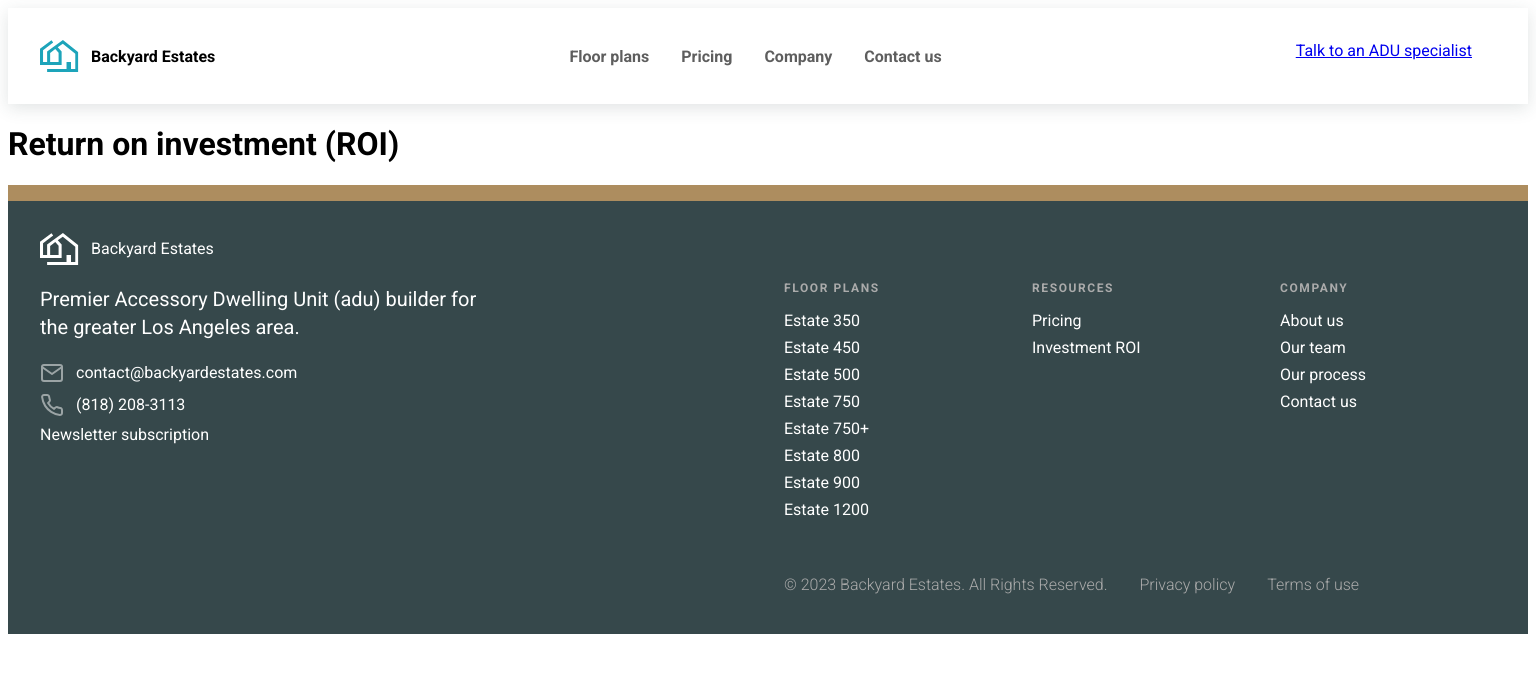
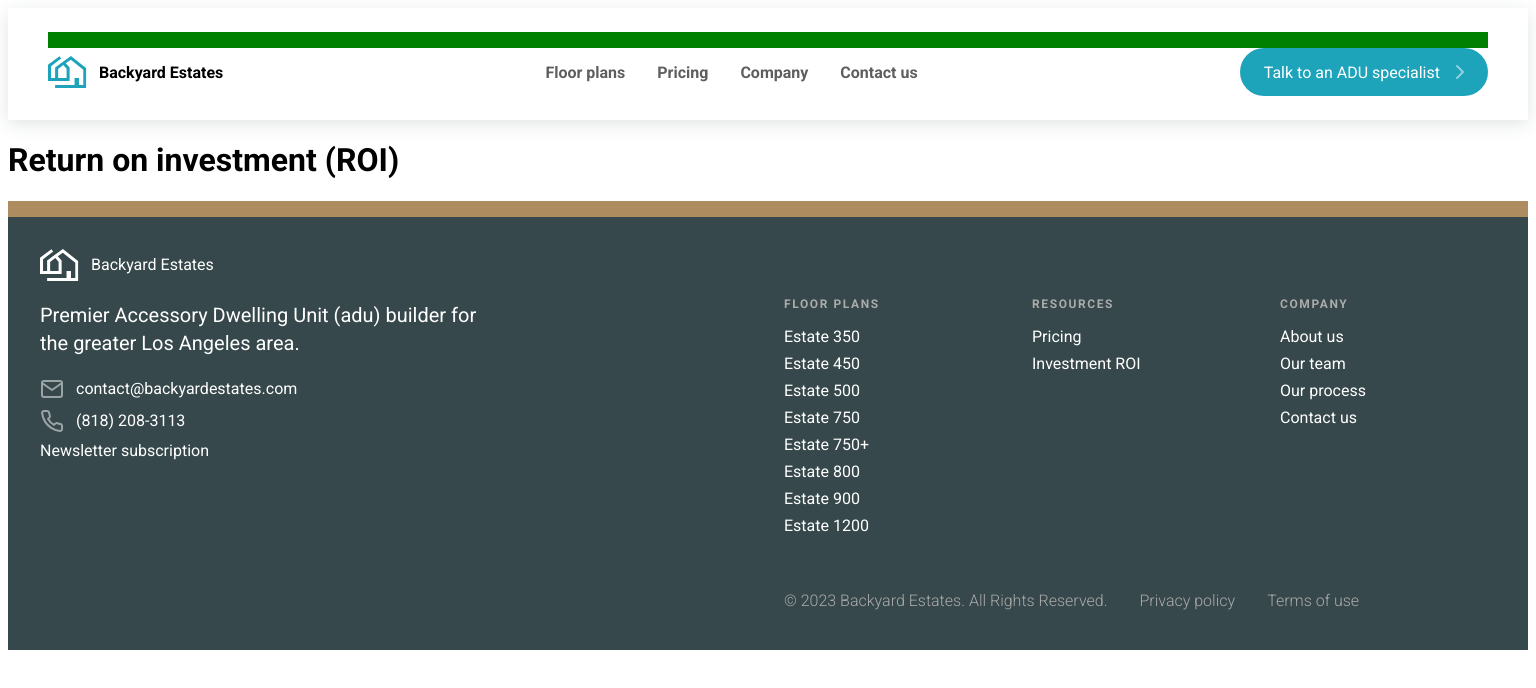
Before and after one commit to backyardestates/backyardestates, a Next.js app: page /roi in a window 1536 px wide. Shown: the top 688 px of the page. Built offline with nearby package versions, Linux system fonts and the light colour scheme.

Commit message:
Add responsive behavior

```diff
--- a/src/components/Logo/Logo.module.css
+++ b/src/components/Logo/Logo.module.css
@@ -1,21 +1,47 @@
-.root {
-    /* border: 3px solid red; */
+.root a {
+    display: flex;
+    gap: 0.75rem;
+    align-items: center;
+    font-weight: 700;
+    color: #000;
+    text-decoration: none;
+    height: 3rem;
 }
 
-.root svg {
-    /* border: 3px solid green; */
+.root span {
+    display: none;
 }
+
+/* fluid */
+@media only screen and (min-width: 960px) {
     .root span {
-    /* border: 3px solid green; */
+        display: inline-block;
     }
 
     .root a {
         display: flex;
         gap: 0.75rem;
         align-items: center;
-    /* border: 3px solid gray; */
         font-weight: 700;
         color: #000;
         text-decoration: none;
         height: 3rem;
     }
+}
+
+/* fixed */
+@media only screen and (min-width: 1440px) {
+    .root span {
+        display: inline-block;
+    }
+
+    .root a {
+        display: flex;
+        gap: 0.75rem;
+        align-items: center;
+        font-weight: 700;
+        color: #000;
+        text-decoration: none;
+        height: 3rem;
+    }
+}
--- a/src/components/Navbar/Navbar.module.css
+++ b/src/components/Navbar/Navbar.module.css
@@ -1,39 +1,85 @@
+/* Mobile S */
 .root {
+    margin: 0;
     padding: 1.5rem 2rem;
     background: white;
     box-shadow: 0px 4px 16px 0px rgba(54, 72, 75, 0.15);
+}
+.container {
     display: flex;
-    /* border: 5px solid gray; */
+    border-top: 16px solid red;
+    width: 100%;
 }
-
 .links {
-    display: flex;
+    display: none;
     gap: 32px;
     justify-content: center;
     align-items: center;
     margin: 0;
     padding: 0;
     list-style: none;
-    /* border: 1px solid green; */
 }
-
 .links li a {
     text-decoration: none;
     color: #5e5e5e;
     font-weight: 700;
 }
-
 .left {
-    /* display: flex; */
     flex-grow: 1;
-    /* justify-content: flex-start; */
-    /* border: 1px solid red; */
+}
+.right {
+    display: flex;
+    gap: 1.5rem;
+    flex-grow: 1;
+    justify-content: flex-end;
+}
+.menu {
+    display: flex;
+    gap: 0.75rem;
+    align-items: center;
 }
 
-.right {
-    display: flex;
-    flex-grow: 1;
-    /* justify-self: flex-end; */
-    justify-content: flex-end;
-    /* border: 1px solid blue; */
+/* Mobile XS */
+@media only screen and (min-width: 475px) {
+    .container {
+        border-top: 16px solid green;
+        width: 100%;
+    }
 }
+
+/* fluid */
+@media only screen and (min-width: 960px) {
+    .root {
+        background: white;
+        box-shadow: 0px 4px 16px 0px rgba(54, 72, 75, 0.15);
+    }
+    .container {
+        /* border-top: 16px solid green; */
+        width: 100%;
+    }
+    .links {
+        display: flex;
+    }
+    .menu {
+        display: none;
+    }
+}
+
+/* fixed */
+@media only screen and (min-width: 1400px) {
+    .root {
+        background: white;
+        box-shadow: 0px 4px 16px 0px rgba(54, 72, 75, 0.15);
+    }
+    .container {
+        /* border-top: 16px solid blue; */
+        margin: 0 auto;
+        width: 90rem;
+    }
+    .links {
+        display: flex;
+    }
+    .menu {
+        display: none;
+    }
+}
--- a/src/components/Navbar/index.js
+++ b/src/components/Navbar/index.js
@@ -1,11 +1,12 @@
 import Link from 'next/link'
 import Logo from '../Logo'
 import style from './Navbar.module.css'
+import Button from '../Button'
 
 export default function Navbar() {
     return (
-        <div className="container">
-            <nav className={style.root}>
+        <nav className={style.root}>
+            <div className={style.container}>
                 <div className={style.left}>
                     <Logo />
                 </div>
@@ -24,31 +25,40 @@ export default function Navbar() {
                     </li>
                 </ul>
                 <div className={style.right}>
-                    <Link
-                        href="/talk-to-an-adu-specialist"
-                        className="btn-primary"
-                    >
+                    <Button href="/talk-to-an-adu-specialist">
                         Talk to an ADU specialist
+                    </Button>
+                    <div className={style.menu}>
+                        <span>Menu</span>
                         <svg
+                            width="20"
+                            height="28"
+                            viewBox="0 0 20 28"
+                            fill="none"
                             xmlns="http://www.w3.org/2000/svg"
-                            width="24"
-                            height="24"
-                            viewBox="0 0 24 24"
-                            fill="none"
                         >
-                            <g opacity="0.5">
-                                <path
-                                    d="M9 18L15 12L9 6"
-                                    stroke="white"
-                                    strokeWidth="2"
-                                    strokeLinecap="round"
-                                    strokeLinejoin="round"
-                                />
-                            </g>
+                            <path
+                                d="M0 6H20"
+                                stroke="#5E5E5E"
+                                strokeWidth="2"
+                                strokeLinejoin="round"
+                            />
+                            <path
+                                d="M0 14H20"
+                                stroke="#5E5E5E"
+                                strokeWidth="2"
+                                strokeLinejoin="round"
+                            />
+                            <path
+                                d="M0 22H20"
+                                stroke="#5E5E5E"
+                                strokeWidth="2"
+                                strokeLinejoin="round"
+                            />
                         </svg>
-                    </Link>
+                    </div>
                 </div>
-            </nav>
-        </div>
+            </div>
+        </nav>
     )
 }
--- a/src/layouts/global.css
+++ b/src/layouts/global.css
@@ -1,48 +1,11 @@
+:root {
+    --breakpoint-fluid: 960px;
+    --breakpoint-fixed: 1440px;
+}
+
 body {
     display: flex;
     margin: 0;
     padding: 0;
     background: #f7f7f7;
 }
-
-/* mobile */
-/* Extra small devices (phones, 600px and down) */
-@media only screen and (max-width: 600px) {
-    .container {
-        border-top: 16px solid red;
-    }
-}
-
-/* fluid */
-@media only screen and (min-width: 900px) {
-    .container {
-        border-top: 16px solid green;
-        /* width: 100%; */
-    }
-}
-
-/* fixed */
-@media only screen and (min-width: 1400px) {
-    .container {
-        border-top: 16px solid blue;
-        margin: 0 auto;
-        width: 90rem;
-    }
-}
-
-.btn-primary {
-    display: inline-block;
-    color: white !important;
-    margin: 0;
-    padding: 1rem;
-    border-radius: 1.5rem;
-    background: #1da3ba;
-    text-decoration: none;
-
-    display: flex;
-    height: 3rem;
-    padding: 0rem 1rem 0rem 1.5rem;
-    justify-content: center;
-    align-items: center;
-    gap: 0.5rem;
-}
```
Lines whose indentation alone changed are shown as unchanged.
